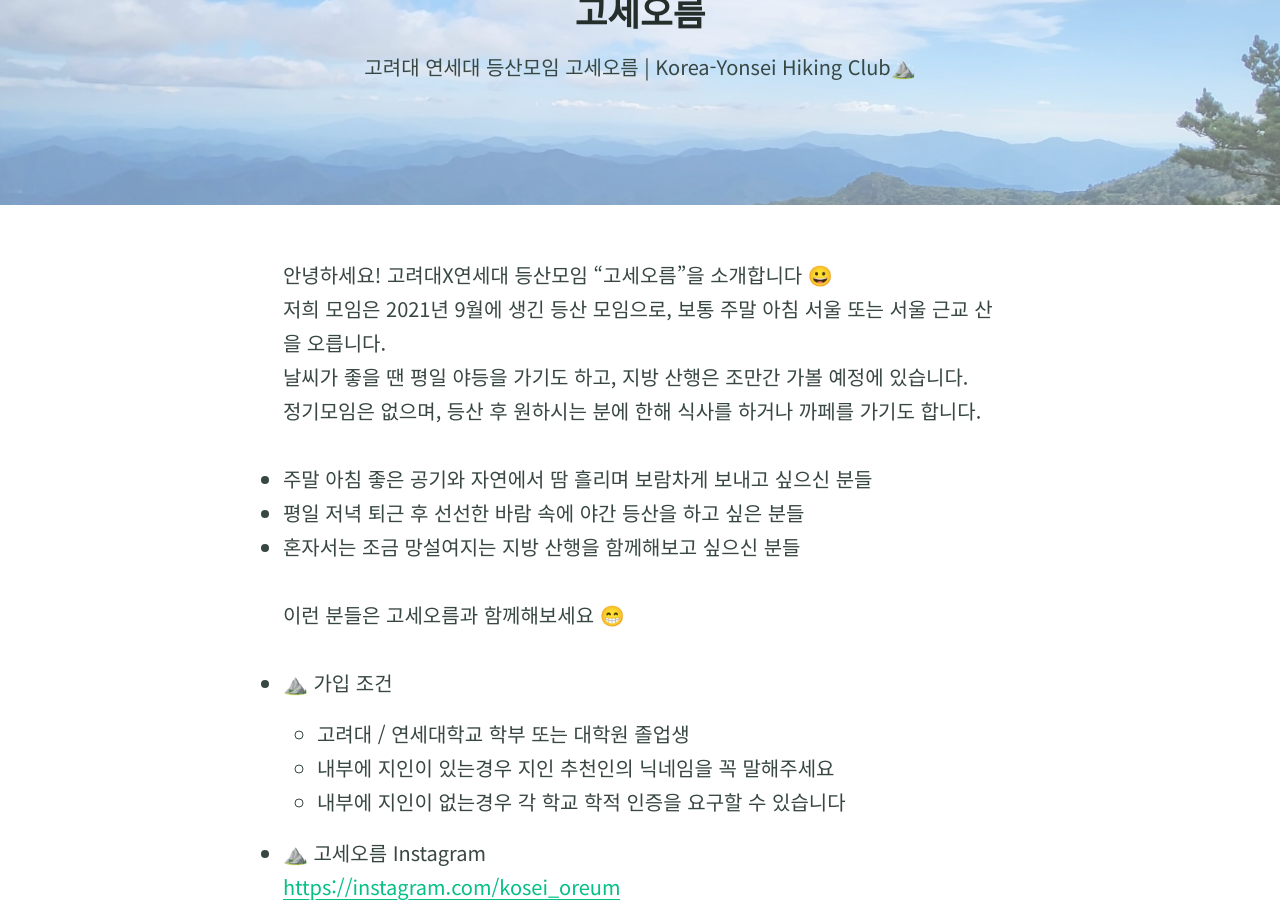
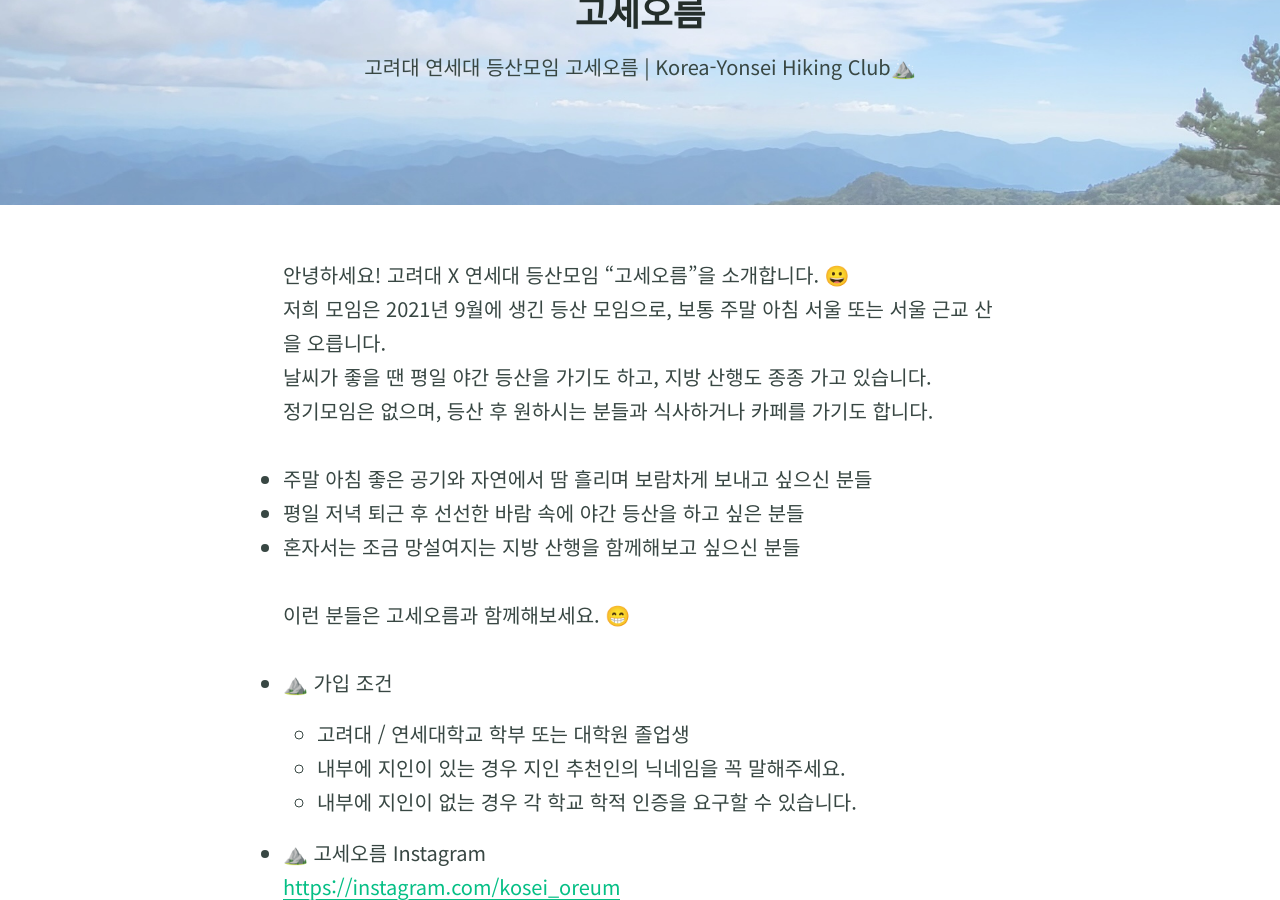
Before and after one commit to KoseiOreum/koseioreum.github.io, a Jekyll site: the page built from index.md, in a window 1280 px wide and 900 px high, scrolled down 219 px. Built offline with Jekyll 4.4.1, drawn with Linux system fonts in a browser that asks for light colours.

Commit message:
Update index.md

```diff
--- a/index.md
+++ b/index.md
@@ -6,21 +6,21 @@
 feature_image: "./assets/main.jpeg"
 ---
 
-안녕하세요! 고려대X연세대 등산모임 "고세오름"을 소개합니다 😀
+안녕하세요! 고려대 X 연세대 등산모임 "고세오름"을 소개합니다. 😀
 저희 모임은 2021년 9월에 생긴 등산 모임으로, 보통 주말 아침 서울 또는 서울 근교 산을 오릅니다.
-날씨가 좋을 땐 평일 야등을 가기도 하고, 지방 산행은 조만간 가볼 예정에 있습니다.
-정기모임은 없으며, 등산 후 원하시는 분에 한해 식사를 하거나 까페를 가기도 합니다.
+날씨가 좋을 땐 평일 야간 등산을 가기도 하고, 지방 산행도 종종 가고 있습니다.
+정기모임은 없으며, 등산 후 원하시는 분들과 식사하거나 카페를 가기도 합니다.
 
 - 주말 아침 좋은 공기와 자연에서 땀 흘리며 보람차게 보내고 싶으신 분들
 - 평일 저녁 퇴근 후 선선한 바람 속에 야간 등산을 하고 싶은 분들
 - 혼자서는 조금 망설여지는 지방 산행을 함께해보고 싶으신 분들
 
-이런 분들은 고세오름과 함께해보세요 😁
+이런 분들은 고세오름과 함께해보세요. 😁
 
 - ⛰️ 가입 조건
   - 고려대 / 연세대학교 학부 또는 대학원 졸업생
-  - 내부에 지인이 있는경우 지인 추천인의 닉네임을 꼭 말해주세요
-  - 내부에 지인이 없는경우 각 학교 학적 인증을 요구할 수 있습니다
+  - 내부에 지인이 있는 경우 지인 추천인의 닉네임을 꼭 말해주세요.
+  - 내부에 지인이 없는 경우 각 학교 학적 인증을 요구할 수 있습니다.
 
 - ⛰️ 고세오름 Instagram
   <!-- [![Move to Instagram](./assets/instagram_badge.png)](https://instagram.com/kosei_oreum){:style="background: none"}   -->
```
